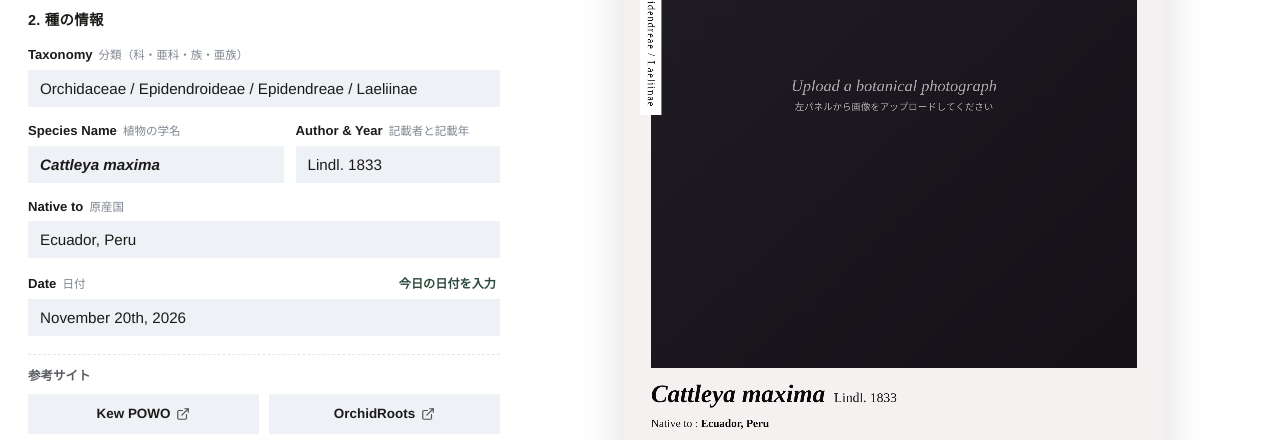
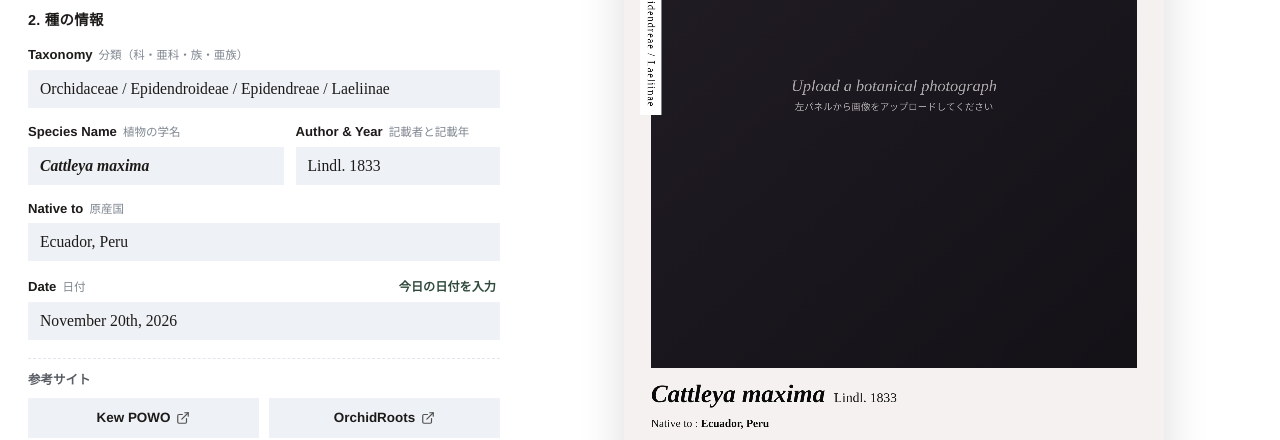
Before and after one commit to syn-yanagawa/orchidphotogenerator, a plain HTML site: page index.html in a window 1280 px wide. Shown: the part 307-747 px from the top of the page. Drawn offline with Linux system fonts and the light colour scheme.

Commit message:
Use Times New Roman for species info text inputs and sync HANDOFF.md

```diff
--- a/styles.css
+++ b/styles.css
@@ -284,8 +284,8 @@ body {
   border-radius: 0;
   background: var(--bg-box);
   color: var(--text-primary);
-  font-family: var(--font-ui);
-  font-size: 0.95rem;
+  font-family: var(--font-serif);
+  font-size: 0.98rem;
   transition: background-color 0.15s ease, box-shadow 0.15s ease;
 }
 
```
Also changed, not shown: 1 other file.
